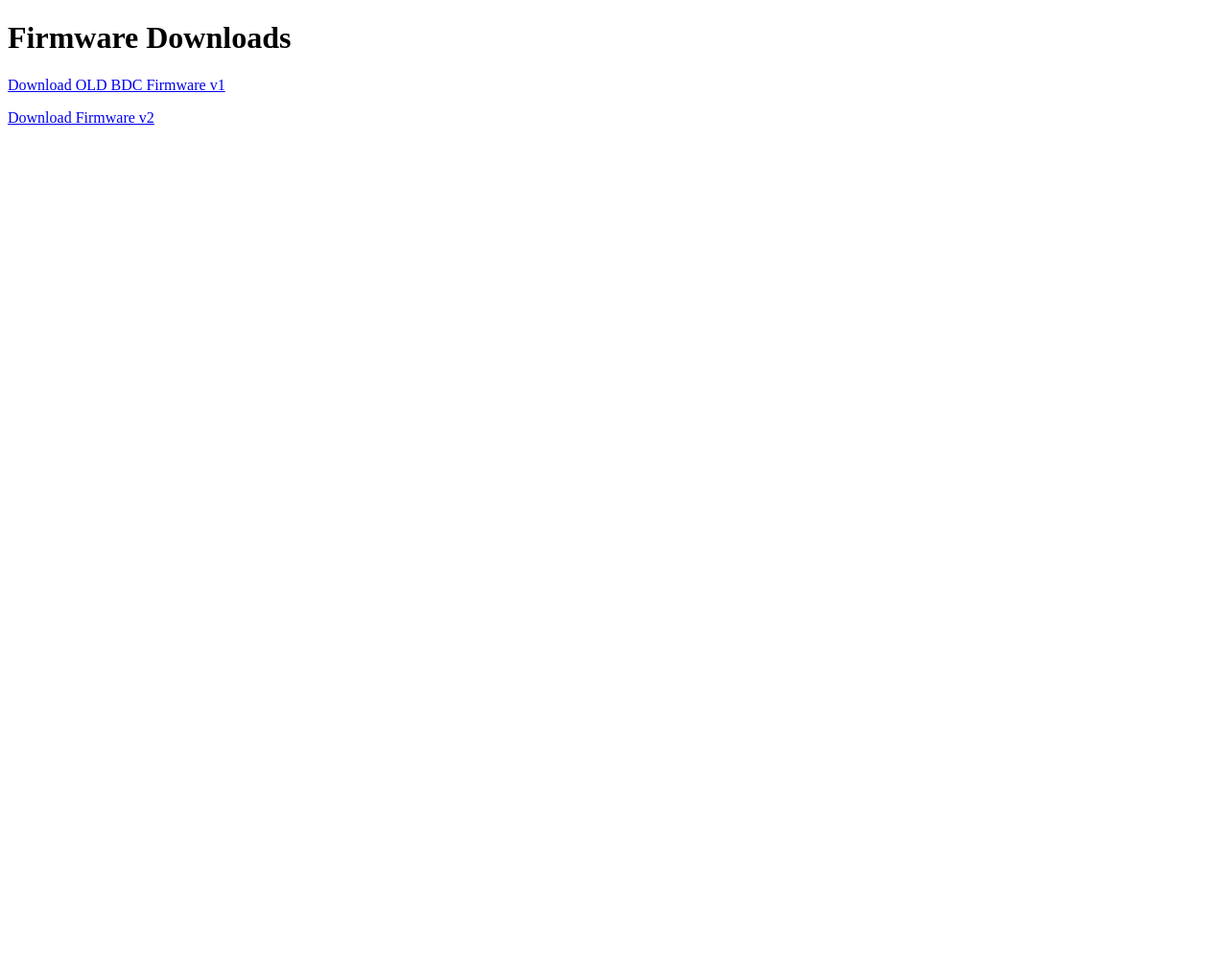
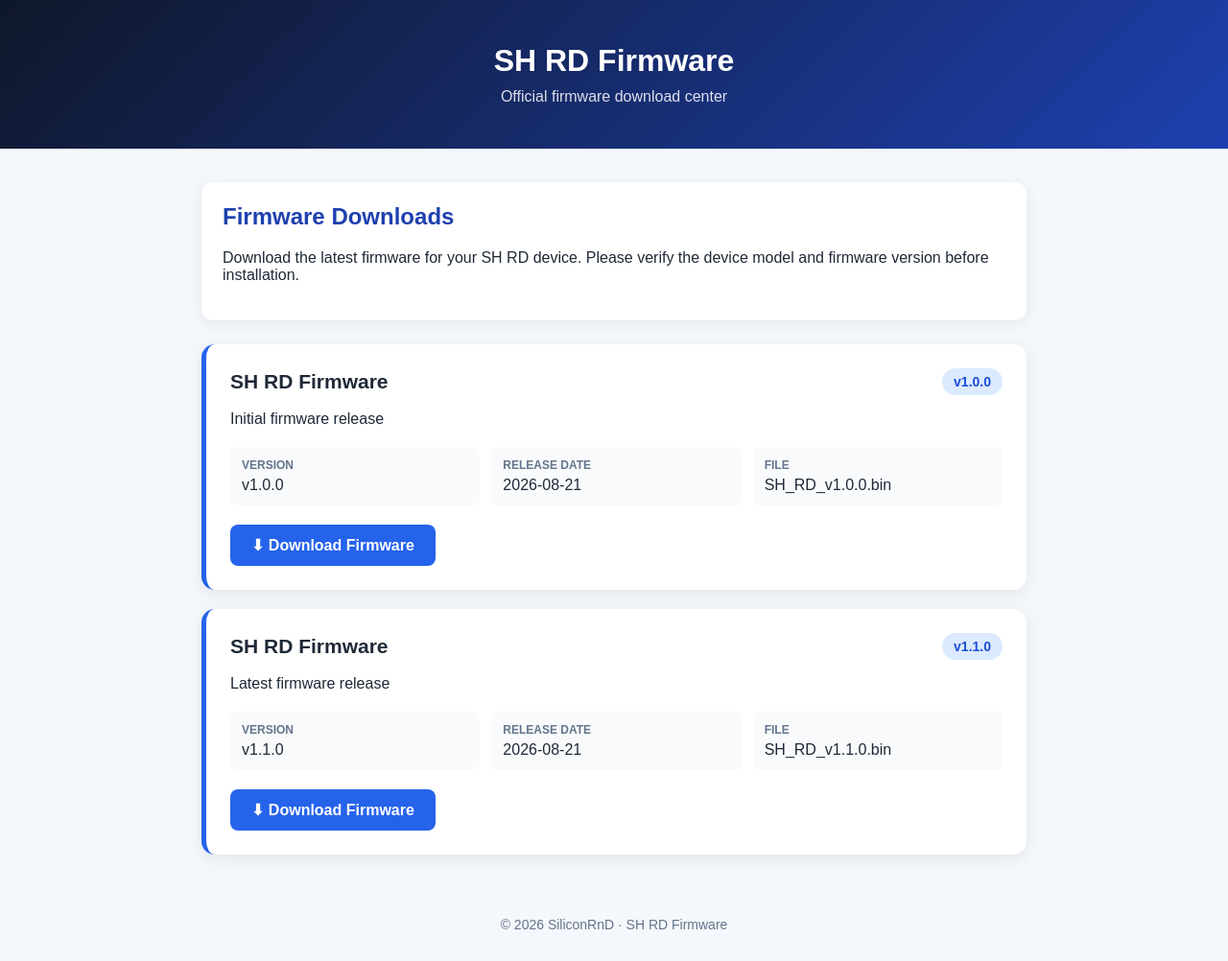
Before and after one commit to SiliconRnD/SH_RD_firmware, a plain HTML site: page index.html in a window 1280 px wide. Shown: the whole page at 96% size. Before the commit the page ends 800 px from the top, so only its background shows below. Drawn offline with Linux system fonts and the light colour scheme.

Commit message:
Update index.html

```diff
--- a/index.html
+++ b/index.html
@@ -1,25 +1,275 @@
 <!DOCTYPE html>
-<html>
+<html lang="en">
 <head>
     <meta charset="UTF-8">
     <meta name="viewport" content="width=device-width, initial-scale=1.0">
-    <title>Firmware Downloads</title>
+
+    <title>SH RD Firmware Downloads</title>
+
+    <style>
+        * {
+            box-sizing: border-box;
+        }
+
+        body {
+            margin: 0;
+            font-family: Arial, Helvetica, sans-serif;
+            background: #f4f7fb;
+            color: #1f2937;
+        }
+
+        header {
+            background: linear-gradient(135deg, #0f172a, #1e40af);
+            color: white;
+            padding: 45px 20px;
+            text-align: center;
+        }
+
+        header h1 {
+            margin: 0 0 10px;
+            font-size: 32px;
+        }
+
+        header p {
+            margin: 0;
+            opacity: 0.85;
+            font-size: 16px;
+        }
+
+        .container {
+            max-width: 900px;
+            margin: 35px auto;
+            padding: 0 20px;
+        }
+
+        .info {
+            background: white;
+            border-radius: 12px;
+            padding: 22px;
+            margin-bottom: 25px;
+            box-shadow: 0 3px 15px rgba(0,0,0,0.07);
+        }
+
+        .info h2 {
+            margin-top: 0;
+            color: #1e40af;
+        }
+
+        .firmware {
+            background: white;
+            border-radius: 14px;
+            padding: 25px;
+            margin-bottom: 20px;
+            box-shadow: 0 4px 18px rgba(0,0,0,0.08);
+            border-left: 5px solid #2563eb;
+        }
+
+        .firmware-header {
+            display: flex;
+            justify-content: space-between;
+            align-items: center;
+            gap: 15px;
+            flex-wrap: wrap;
+        }
+
+        .firmware h3 {
+            margin: 0;
+            font-size: 21px;
+        }
+
+        .version {
+            background: #dbeafe;
+            color: #1d4ed8;
+            padding: 6px 12px;
+            border-radius: 20px;
+            font-size: 14px;
+            font-weight: bold;
+        }
+
+        .details {
+            display: grid;
+            grid-template-columns: repeat(3, 1fr);
+            gap: 12px;
+            margin: 20px 0;
+        }
+
+        .detail {
+            background: #f8fafc;
+            padding: 12px;
+            border-radius: 8px;
+        }
+
+        .detail strong {
+            display: block;
+            color: #64748b;
+            font-size: 12px;
+            margin-bottom: 5px;
+            text-transform: uppercase;
+        }
+
+        .download {
+            display: inline-block;
+            background: #2563eb;
+            color: white;
+            text-decoration: none;
+            padding: 12px 22px;
+            border-radius: 8px;
+            font-weight: bold;
+            transition: 0.2s;
+        }
+
+        .download:hover {
+            background: #1d4ed8;
+            transform: translateY(-1px);
+        }
+
+        footer {
+            text-align: center;
+            color: #64748b;
+            padding: 30px 20px;
+            font-size: 14px;
+        }
+
+        @media (max-width: 600px) {
+            header h1 {
+                font-size: 26px;
+            }
+
+            .details {
+                grid-template-columns: 1fr;
+            }
+        }
+    </style>
 </head>
+
 <body>
 
-    <h1>Firmware Downloads</h1>
+<header>
+    <h1>SH RD Firmware</h1>
+    <p>Official firmware download center</p>
+</header>
 
-    <p>
-        <a href="files/SRC_ESP_RTOS_STM32_2_5_OTA_fix.ino.bin" download>
-            Download OLD BDC Firmware v1
-        </a>
-    </p>
+<div class="container">
 
-    <p>
-        <a href="files/firmware-v2.bin" download>
-            Download Firmware v2
-        </a>
-    </p>
+    <div class="info">
+        <h2>Firmware Downloads</h2>
+
+        <p>
+            Download the latest firmware for your SH RD device.
+            Please verify the device model and firmware version
+            before installation.
+        </p>
+    </div>
+
+    <div id="firmware-list"></div>
+
+</div>
+
+<footer>
+    © 2026 SiliconRnD · SH RD Firmware
+</footer>
+
+
+<script>
+
+    /*
+     * ============================================================
+     * FIRMWARE FILES
+     * ============================================================
+     *
+     * Change the information below to match the .bin files
+     * inside your repository's "files" folder.
+     *
+     * Example:
+     *
+     * files/
+     *   SH_RD_v1.0.0.bin
+     *   SH_RD_v1.1.0.bin
+     */
+
+    const firmwares = [
+
+        {
+            name: "SH RD Firmware",
+            version: "v1.0.0",
+            file: "SH_RD_v1.0.0.bin",
+            date: "2026-08-21",
+            description: "Initial firmware release"
+        },
+
+        {
+            name: "SH RD Firmware",
+            version: "v1.1.0",
+            file: "SH_RD_v1.1.0.bin",
+            date: "2026-08-21",
+            description: "Latest firmware release"
+        }
+
+    ];
+
+
+    /*
+     * ============================================================
+     * DO NOT EDIT BELOW THIS LINE
+     * ============================================================
+     */
+
+    const container = document.getElementById("firmware-list");
+
+    firmwares.forEach((firmware) => {
+
+        const card = document.createElement("div");
+        card.className = "firmware";
+
+        card.innerHTML = `
+            <div class="firmware-header">
+
+                <h3>${firmware.name}</h3>
+
+                <span class="version">
+                    ${firmware.version}
+                </span>
+
+            </div>
+
+            <p>
+                ${firmware.description}
+            </p>
+
+            <div class="details">
+
+                <div class="detail">
+                    <strong>Version</strong>
+                    ${firmware.version}
+                </div>
+
+                <div class="detail">
+                    <strong>Release Date</strong>
+                    ${firmware.date}
+                </div>
+
+                <div class="detail">
+                    <strong>File</strong>
+                    ${firmware.file}
+                </div>
+
+            </div>
+
+            <a
+                class="download"
+                href="files/${encodeURIComponent(firmware.file)}"
+                download
+            >
+                ⬇ Download Firmware
+            </a>
+
+        `;
+
+        container.appendChild(card);
+
+    });
+
+</script>
 
 </body>
 </html>
```
